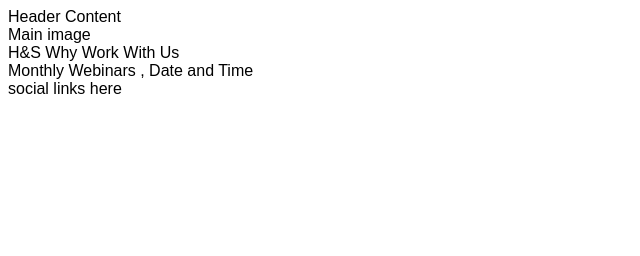
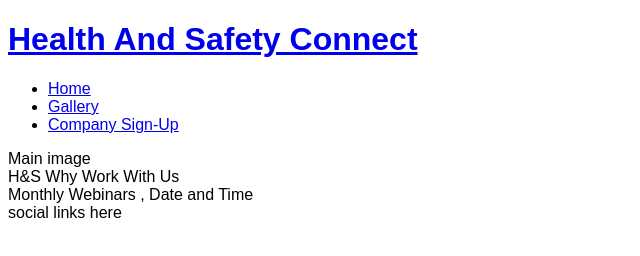
Before and after one commit to phillywhitty/h-s-connect, a plain HTML site: page index.html in a window 1280 px wide. Shown: the whole page, without its empty margins (0-640 px from the left). Drawn offline with Linux system fonts and the light colour scheme.

Commit message:
Add basic structure

```diff
--- a/index.html
+++ b/index.html
@@ -12,7 +12,37 @@
 </head>
 <body>
 
-    <header> Header Content</header>
+    <header>
+
+        <a href="index.html">
+           <h1>Health And Safety Connect</h1>
+        </a>
+
+            <nav>
+
+                <ul>
+
+                    <li>
+                        <a href="index.html">Home</a>
+                    </li>
+
+                    <li>
+                        <a href="#">Gallery</a>
+                    </li>
+
+                    <li>
+                        <a href="#">Company Sign-Up</a>
+                    </li>
+
+
+                </ul>
+
+            </nav>
+
+
+
+    </header>
+
     <section>
         Main image
 
```
